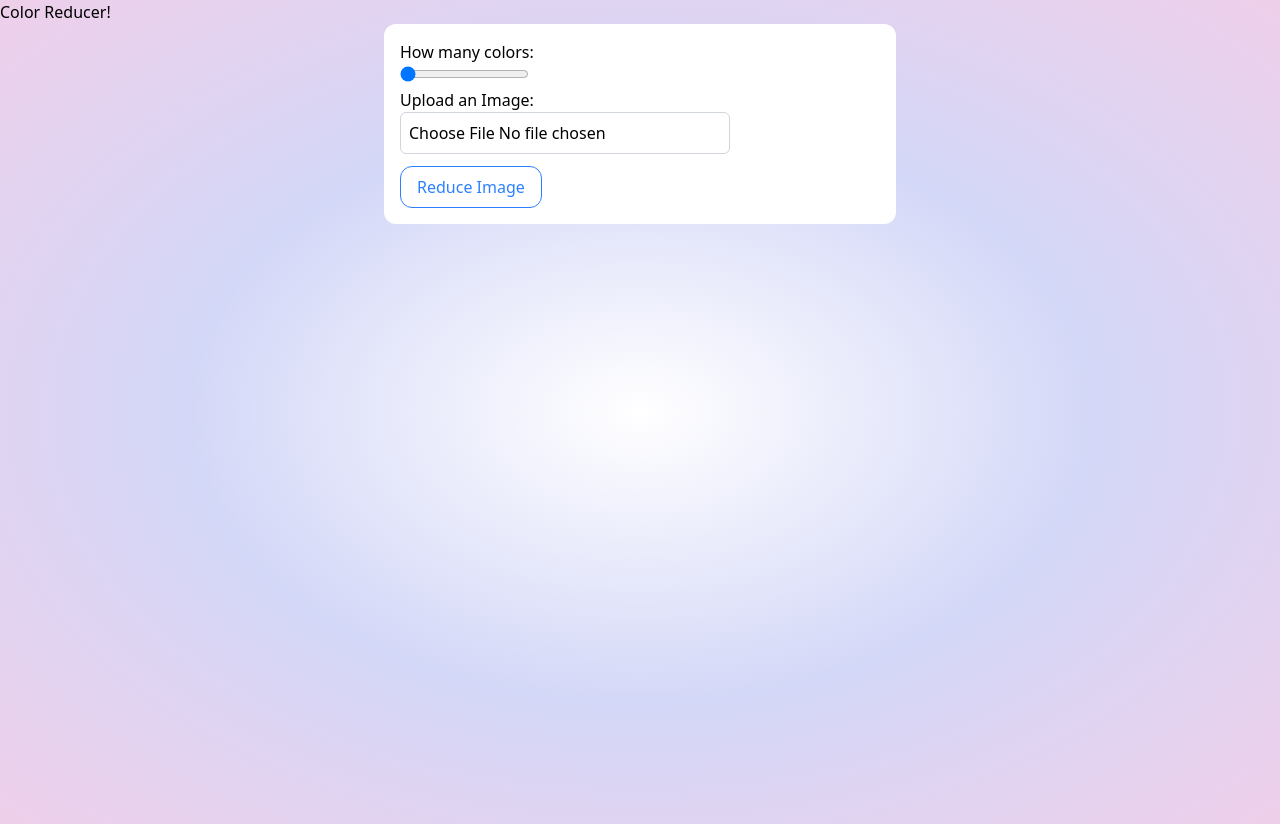
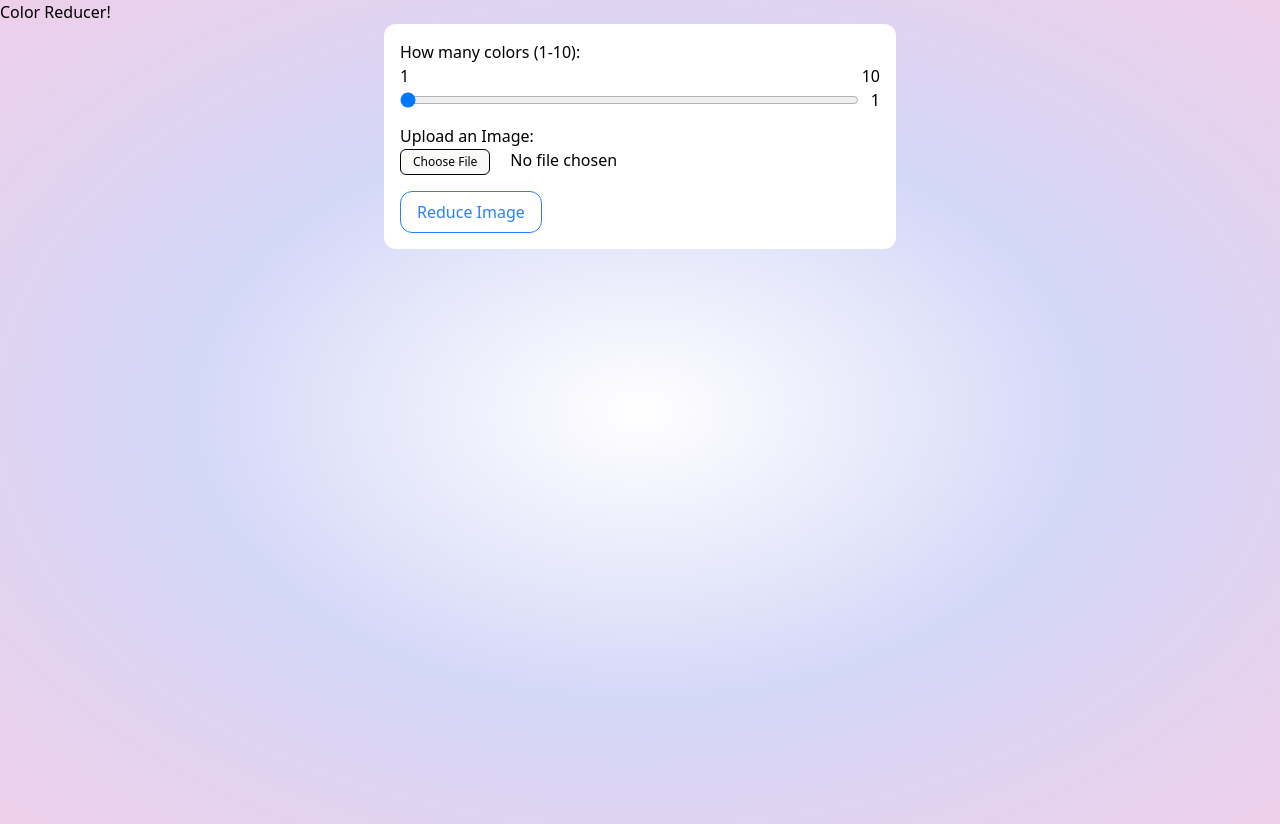
Before and after one commit to VictorFromTheInternet/Color_Reducer, a React (Vite) app in the folder frontend/: page / in a window 1280 px wide. Built offline with nearby package versions, Linux system fonts and the light colour scheme.

Commit message:
more tailwind styling and slider input fix

```diff
--- a/frontend/src/App.jsx
+++ b/frontend/src/App.jsx
@@ -7,27 +7,37 @@ function App() {
 
   const [colorInputs, setColorInputs] = useState([])
   const [numColors, setNumColors] = useState(1)
+  const [fileInput, setFileInput]  = useState('')
 
 
-
+  // handle colors arr
   function handleRangeChange(e){
     setNumColors(e.target.value)
-    // console.log(e)
-    // console.log(numColors)
-
-    handleColorInputs(numColors)
+    handleColorInputs(e.target.value)
   }
 
-  // handle colors arr
   function handleColorInputs(n){
-    if(n > colorInputs.length){
+    console.log(n)
+    const diff = n-colorInputs.length
+    if(diff > 0){
       // push color
-      setColorInputs( [...colorInputs, "#000000"])
+      let tempArr = []
+      for(let i=0; i<diff; i++){
+        tempArr.push('#000000')
+      }
+
+      setColorInputs( [...colorInputs, ...tempArr])
 
     }else{
       // pop color
+      console.log(colorInputs.slice(0,n))
       setColorInputs(colorInputs.slice(0,n))
     }
+  }
+
+  // handle file
+  function handleFileInput(e){
+    setFileInput(e.target.files)
   }
 
 
@@ -40,9 +50,12 @@ function App() {
   function handleGenerateImage(e){
     e.preventDefault()
 
-    colorInputs.forEach((elm)=>{
-      console.log(elm)
-    })
+    const formData = {
+      colors: colorInputs,
+      inputImage: fileInput
+    }
+
+    console.log(formData)
   }
 
   return (
@@ -54,11 +67,21 @@ function App() {
             <form action="">
 
               <div>
-                <label htmlFor="numColors" className="block">How many colors:</label>
-                <input type="range" id="numColors" min="1" max="10" onChange={handleRangeChange} value={numColors} />
+                <label htmlFor="numColors" className="block">How many colors (1-10):</label>
+                <div className="flex justify-between">
+                  <p>1</p>
+                  <p>10</p>
+                </div>
+                <div className="flex gap-3 justify-between">
+                  <input
+                  type="range" id="numColors" min="1" max="10" onChange={handleRangeChange} value={numColors}
+                  className="w-full"
+                  />
+                  <span>{numColors}</span>
+                </div>
               </div>
 
-              <div>
+              <div className="mb-3">
                 {
                   colorInputs.map((elm, ind)=>{
                     return(
@@ -76,17 +99,24 @@ function App() {
                 }
               </div>
 
-              <div>
+              <div className="mb-4">
                 <label htmlFor="imageUpload" className="block">Upload an Image:</label>
                 <input
-                  type="file" id="imageUpload" name="imageUpload" accept="image/png, image/jpg"
-                  className="border-1 border-gray-300  rounded-md p-2 mb-3 cursor-pointer"
+                  type="file" id="imageUpload" name="imageUpload" accept="image/"
+                  className="text-md
+                      file:mr-5 file:py-1 file:px-3 file:border-[1px] file:rounded-md
+                      file:text-xs file:font-medium
+                      file:bg-stone-50
+                      hover:file:cursor-pointer hover:file:bg-blue-50
+                      hover:file:text-blue-500"
+
+                  onChange={(e)=>{ console.log(e.target.files); setFileInput(e.target.files)}}
                   />
               </div>
 
 
               <button
-              className="text-blue-500 border-1 border-blue-500 py-2 px-4 rounded-xl cursor-pointer"
+              className="text-blue-500 border-1 border-blue-500 py-2 px-4 rounded-xl cursor-pointer hover:bg-blue-50"
               onClick={handleGenerateImage}>
                 Reduce Image
               </button>
```
